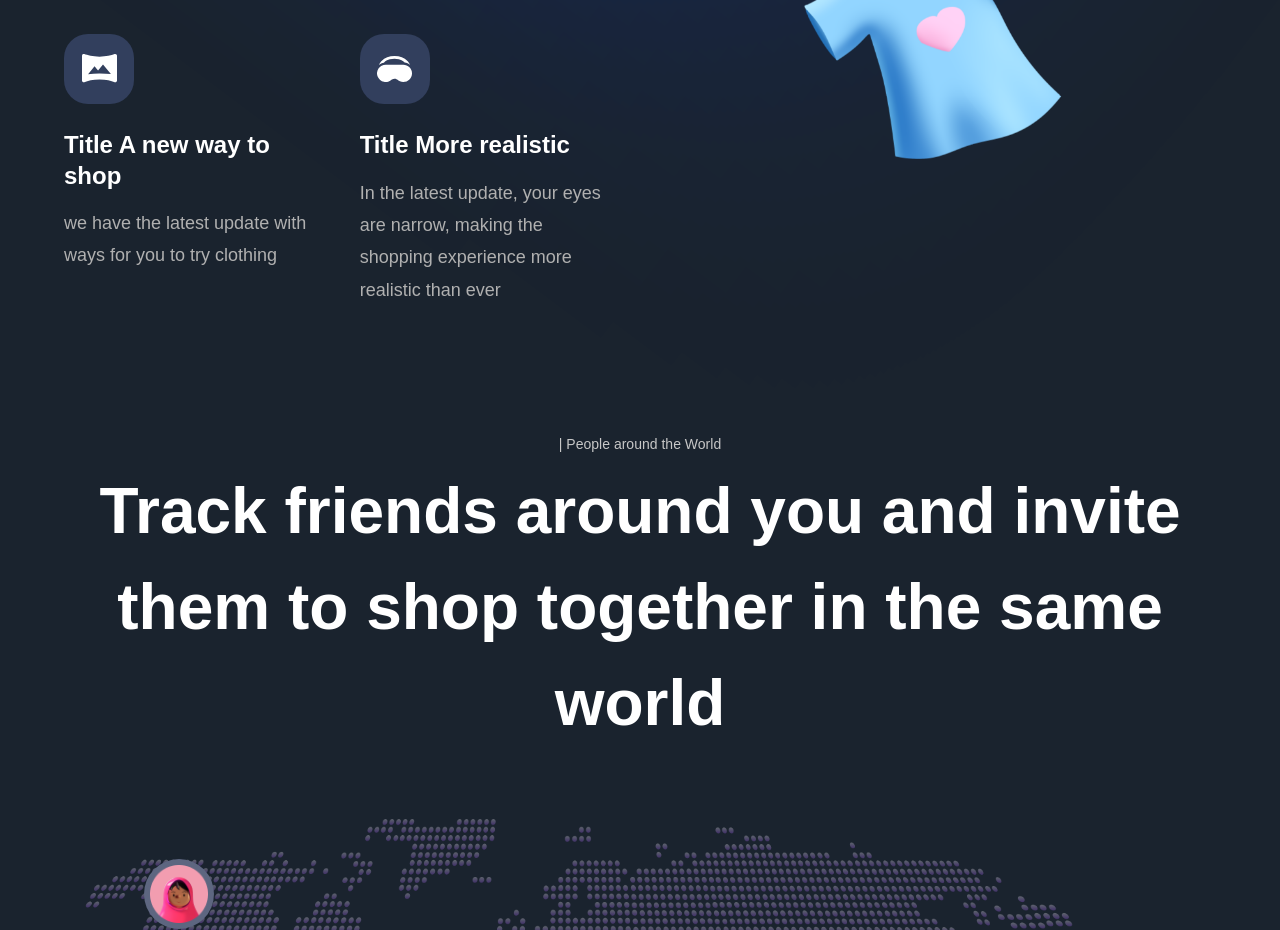
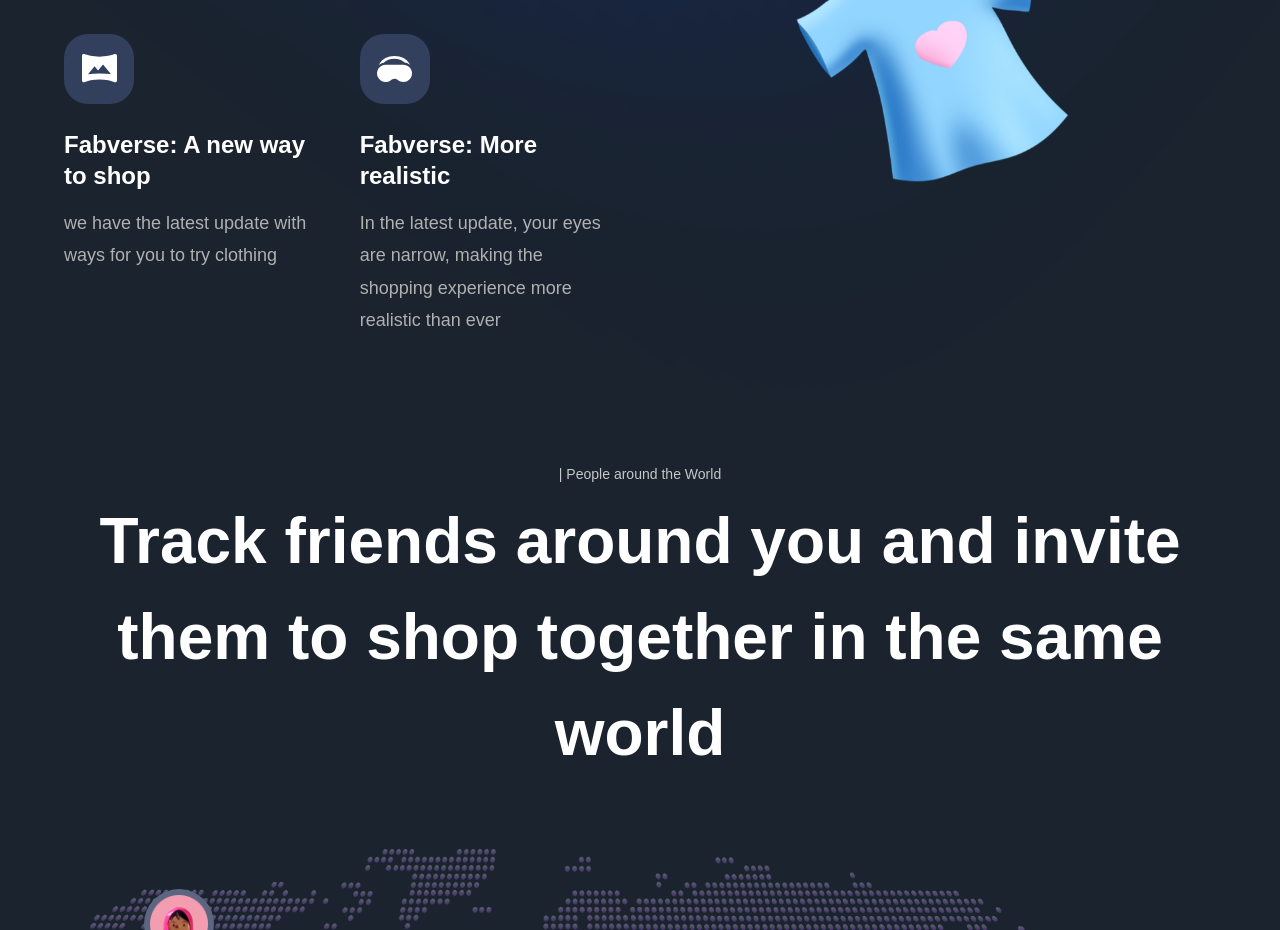
Before and after one commit to blastoff721/PulzionWebDev, a Next.js app: page / in a window 1280 px wide. Shown: the part 3860-4790 px from the top of the page. Built offline with nearby package versions, Linux system fonts and the light colour scheme; a web font is replaced by a local one.

Commit message:
added basicchangesnotmuch

```diff
--- a/components/Navbar.jsx
+++ b/components/Navbar.jsx
@@ -1,9 +1,6 @@
 'use client';
-//This will allow us to use react components directly from the server.
 
 import { motion } from 'framer-motion';
-//now we can use <motion.nav
-
 import styles from '../styles';
 import { navVariants } from '../utils/motion';
 
--- a/components/NewFeatures.jsx
+++ b/components/NewFeatures.jsx
@@ -8,7 +8,7 @@
       <img src={imgUrl} alt="icon" className="w-1/2 h-1/2 object-contain" />
     </div>
     <h1 className="mt-[26px] font-bold text-[24px] leading-[30.24px] text-white">
-      Title {title}
+      Fabverse: {title}
     </h1>
     <p className="flex-1 mt-[16px] font-normal text-[18px] text-[#B0B0B0] leading-[32.4px]">
       {subtitle}
--- a/utils/motion.js
+++ b/utils/motion.js
@@ -12,7 +12,7 @@
     opacity: 1,
     y: 0,
     transition: {
-      type: 'spring',//so that it will bounce
+      type: 'spring',
       stiffness: 80,
       delay: 1,
     },
```
Also changed, not shown: Sarthak & Prathamesh html css javascript/index.html (+6 -20 lines).
